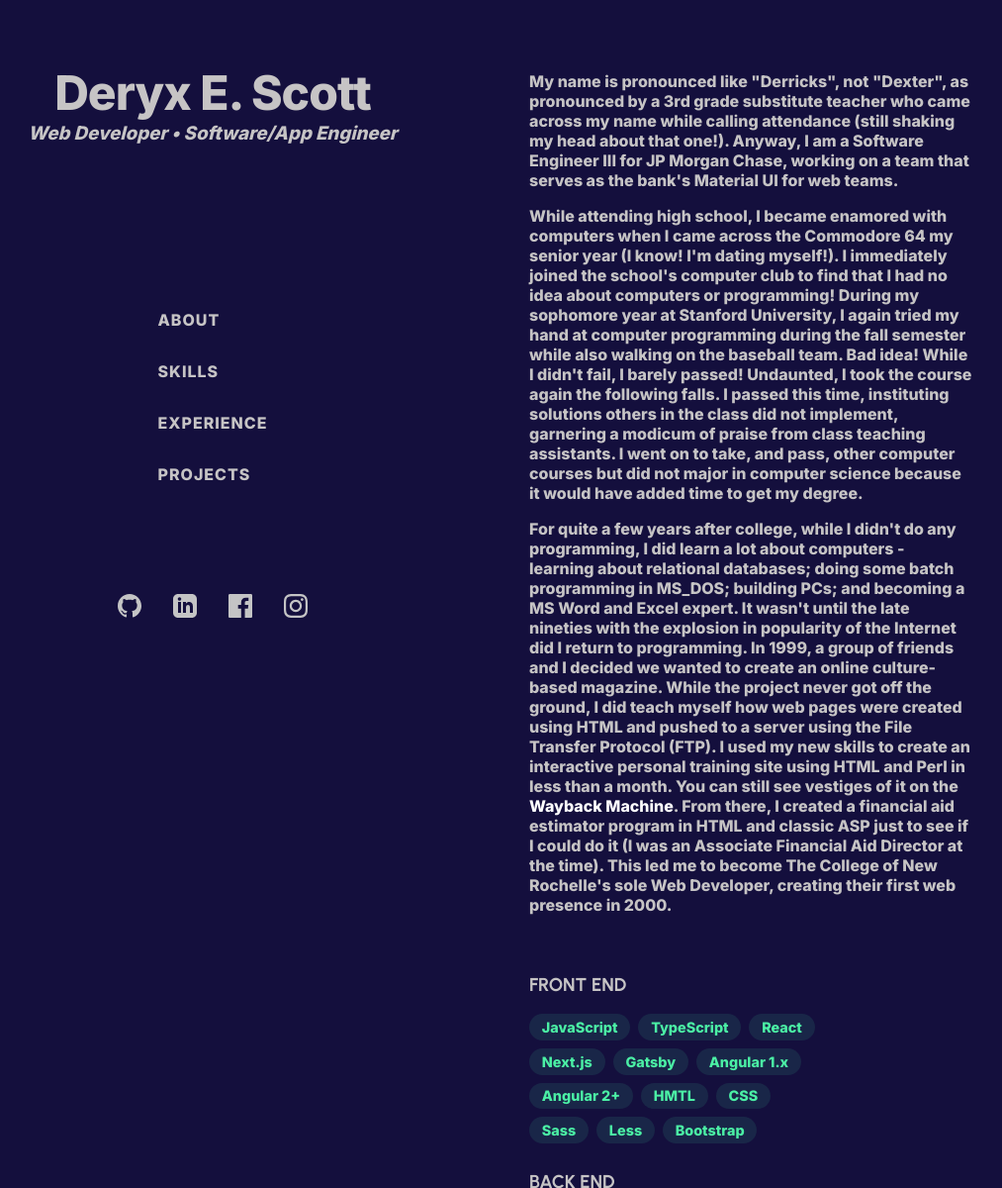
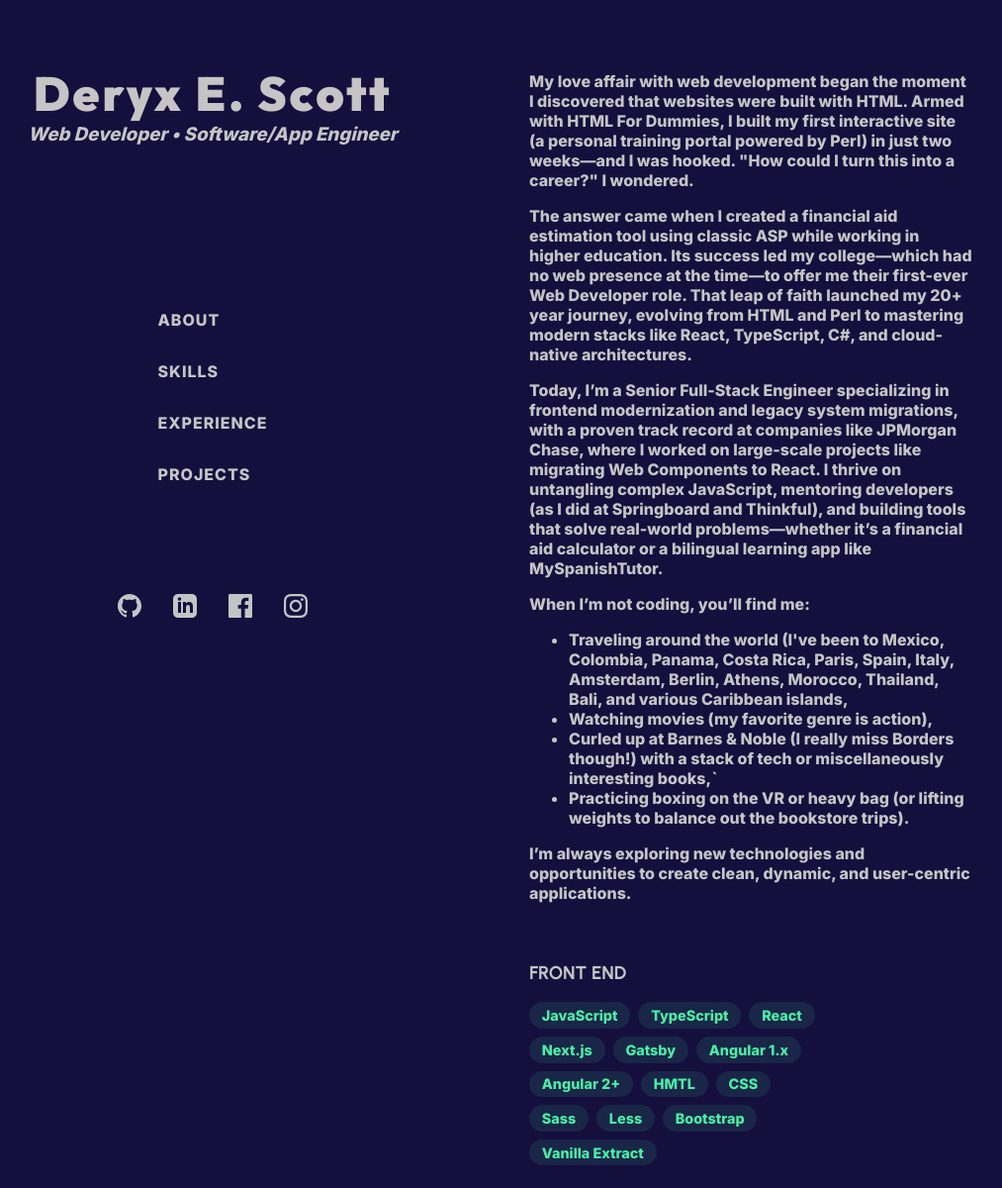
Before and after one commit to Deryx/portfolio-gatsby, a Gatsby site: page / in a window 1280 px wide. Shown: the top 1200 px of the page at 99% size, without its empty margins (105-1118 px from the left). Built offline with nearby package versions, Linux system fonts and the light colour scheme; Gatsby itself is replaced by a stand-in of ours.

Commit message:
Update index page template and styles

```diff
--- a/src/components/siteNavigation/siteNavigation.tsx
+++ b/src/components/siteNavigation/siteNavigation.tsx
@@ -1,16 +1,26 @@
-import React, { useEffect } from 'react';
+import React, { useRef } from 'react';
 import { AnchorLink } from 'gatsby-plugin-anchor-links';
 import { siteLinks } from '../../siteLinks';
 import './styles.scss';
 
-const SiteNavigation = () => {
+const SiteNavigation = ({ ref }: { ref?: React.Ref<HTMLLIElement>}) => {
+    const linksRef = useRef<HTMLLIElement | null>([]);
     return (
         <>
             <nav className='siteNavigation'>
                 <div id='menu'>
                     <ul>
-                        { siteLinks.map( (siteLink) =>
-                            <li key={ siteLink.siteLink }>
+                        { siteLinks.map( (siteLink, index) =>
+                            <li
+                                ref={(node) => {
+                                    linksRef.current = node;
+                                    if (typeof ref === 'function') {
+                                        ref(node);
+                                    } else if (ref) {
+                                        ref.current = node;
+                                    }
+                                }}
+                                key={ siteLink.siteLink }>
                                 <AnchorLink to={ siteLink.href }>
                                     { siteLink.siteLink }
                                 </AnchorLink>
--- a/src/pages/index.tsx
+++ b/src/pages/index.tsx
@@ -120,14 +120,24 @@
             <h1>about</h1>
             <div className="content">
               <p className="about">
-                My name is pronounced like "Derricks", not "Dexter", as pronounced by a 3rd grade substitute teacher who came across my name while calling attendance (still shaking my head about that one!). Anyway, I am a Software Engineer III for JP Morgan Chase, working on a team that serves as the bank's Material UI for web teams.
+                My love affair with web development began the moment I discovered that websites were built with HTML. Armed with HTML For Dummies, I built my first interactive site (a personal training portal powered by Perl) in just two weeks—and I was hooked. "How could I turn this into a career?" I wondered.
               </p>
               <p className="about">
-                While attending high school, I became enamored with computers when I came across the Commodore 64 my senior year (I know! I'm dating myself!). I immediately joined the school's computer club to find that I had no idea about computers or programming! During my sophomore year at Stanford University, I again tried my hand at computer programming during the fall semester while also walking on the baseball team. Bad idea! While I didn't fail, I barely passed! Undaunted, I took the course again the following falls. I passed this time, instituting solutions others in the class did not implement, garnering a modicum of praise from class teaching assistants. I went on to take, and pass, other computer courses but did not major in computer science because it would have added time to get my degree.
+                The answer came when I created a financial aid estimation tool using classic ASP while working in higher education. Its success led my college—which had no web presence at the time—to offer me their first-ever Web Developer role. That leap of faith launched my 20+ year journey, evolving from HTML and Perl to mastering modern stacks like React, TypeScript, C#, and cloud-native architectures.
                 </p>
               <p className="about">
-                For quite a few years after college, while I didn't do any programming, I did learn a lot about computers - learning about relational databases; doing some batch programming in MS_DOS; building PCs; and becoming a MS Word and Excel expert. It wasn't until the late nineties with the explosion in popularity of the Internet did I return to programming. In 1999, a group of friends and I decided we wanted to create an online culture-based magazine. While the project never got off the ground, I did teach myself how web pages were created using HTML and pushed to a server using the File Transfer Protocol (FTP). I used my new skills to create an interactive personal training site using HTML and Perl in less than a month. You can still see vestiges of it on the <a href="https://web.archive.org/web/20010401185236/http://des-healthsmith.com/" target='_blank'>Wayback Machine</a>. From there, I created a financial aid estimator program in HTML and classic ASP just to see if I could do it (I was an Associate Financial Aid Director at the time). This led me to become The College of New Rochelle's sole Web Developer, creating their first web presence in 2000.
+                Today, I’m a Senior Full-Stack Engineer specializing in frontend modernization and legacy system migrations, with a proven track record at companies like JPMorgan Chase, where I worked on large-scale projects like migrating Web Components to React. I thrive on untangling complex JavaScript, mentoring developers (as I did at Springboard and Thinkful), and building tools that solve real-world problems—whether it’s a financial aid calculator or a bilingual learning app like MySpanishTutor.
               </p>
+              <p className="about">
+                When I’m not coding, you’ll find me:
+                <ul>
+                  <li>Traveling around the world (I've been to Mexico, Colombia, Panama, Costa Rica, Paris, Spain, Italy, Amsterdam, Berlin, Athens, Morocco, Thailand, Bali, and various Caribbean islands,</li>
+                  <li>Watching movies (my favorite genre is action),</li>
+                  <li>Curled up at Barnes & Noble (I really miss Borders though!) with a stack of tech or miscellaneously interesting books,`</li>
+                  <li>Practicing boxing on the VR or heavy bag (or lifting weights to balance out the bookstore trips).</li>
+                </ul>
+              </p>
+              <p className="about">I’m always exploring new technologies and opportunities to create clean, dynamic, and user-centric applications.</p>
             </div>
           </section>
 
@@ -149,6 +159,7 @@
                   <Pill value="Sass" />
                   <Pill value="Less" />
                   <Pill value="Bootstrap" />
+                  <Pill value="Vanilla Extract" />
                 </div>
               </section>
               <section>
@@ -161,9 +172,6 @@
                   <Pill value="Python" />
                   <Pill value="GraphQL" />
                   <Pill value="Prisma" />
-                  <Pill value="Vanilla Extract" />
-                  <Pill value="Framer's Motion" />
-                  <Pill value="React Beautiful DND" />
                 </div>
               </section>
               <section>
@@ -181,6 +189,7 @@
               <section>
                 <h3>other tech</h3>
                 <div className="tech-container">
+                  <Pill value="D3.js" />
                   <Pill value="Git" />
                   <Pill value="Github" />
                   <Pill value="BitBucket" />
@@ -196,6 +205,8 @@
                   <Pill value="Mocha" />
                   <Pill value="Jest" />
                   <Pill value="Cypress" />
+                  <Pill value="Framer's Motion" />
+                  <Pill value="React Beautiful DND" />
                 </div>
               </section>
             </div>
@@ -205,7 +216,7 @@
             <h1>experience</h1>
             <div className="content">
               <section>
-                <p>2017 &mdash; PRESENT</p>
+                <p>December 2017 &mdash; May 2025</p>
                 <h3>Software Engineer III &bull; JP Morgan Chase & Co.</h3>
                 <p>Create, enhance, and debug reusable web components used by over 100 web teams responsible for building user interfaces (UI). Transition JavaScript Web Components to pure React components, improving maintainablity, efficiency, and composability of existing components. Originally worked on CXO teams responsible for creating full-stack UIs for payments and collections.</p>
                 <div className="tech-container">
@@ -252,6 +263,12 @@
               <section>
                 <p>2005 &mdash; 2016</p>
                 <h3>Raiser's Edge Database Administrator &bull; The College of New Rochelle</h3>
+                <ul>
+                  <li>Managed Raiser's Edge database operations ensuring data integrity and security for institutional advancement system</li>
+                  <li>Developed WebFOCUS BI reporting solutions extracting AS/400 data for real-time donor analytics and strategic decision-making</li>
+                  <li>Automated data import processes and generated annual reports using advanced SQL queries and stored procedures</li>
+                  <li>Standardized data governance protocols improving data quality and reporting accuracy</li>
+                </ul>
                 <div className="tech-container">
                   <div className="pill">Raiser's Edge</div>
                   <div className="pill">MS Excel</div>
--- a/src/pages/styles.scss
+++ b/src/pages/styles.scss
@@ -2,6 +2,7 @@
 @import url(https://fonts.googleapis.com/css2?family=Lato:wght@900&display=swap);
 @import url(https://fonts.googleapis.com/css2?family=Istok+Web:ital,wght@0,400;0,700;1,400;1,700&display=swap);
 @import url(https://fonts.googleapis.com/css2?family=Urbanist:ital,wght@0,100..900;1,100..900&display=swap);
+@import url(https://fonts.googleapis.com/css2?family=Outfit:wght@100..900&display=swap);
 
 html, body {
   margin: 0;
@@ -122,14 +123,14 @@
 
    h1 {
     font-size: 300%;
-    font-family: 'Inter', sans-serif;
+    font-family: 'Outfit', sans-serif;
     text-transform: capitalize;
     margin-top: -15rem;
     margin-bottom: 0;
     padding-top: 0;
     color: rgb(198, 196, 197);
     font-weight: 900;
-    letter-spacing: -1px;
+    letter-spacing: 3px;
 
     @media screen and (min-width: 600px) {
       margin: 0;
```
